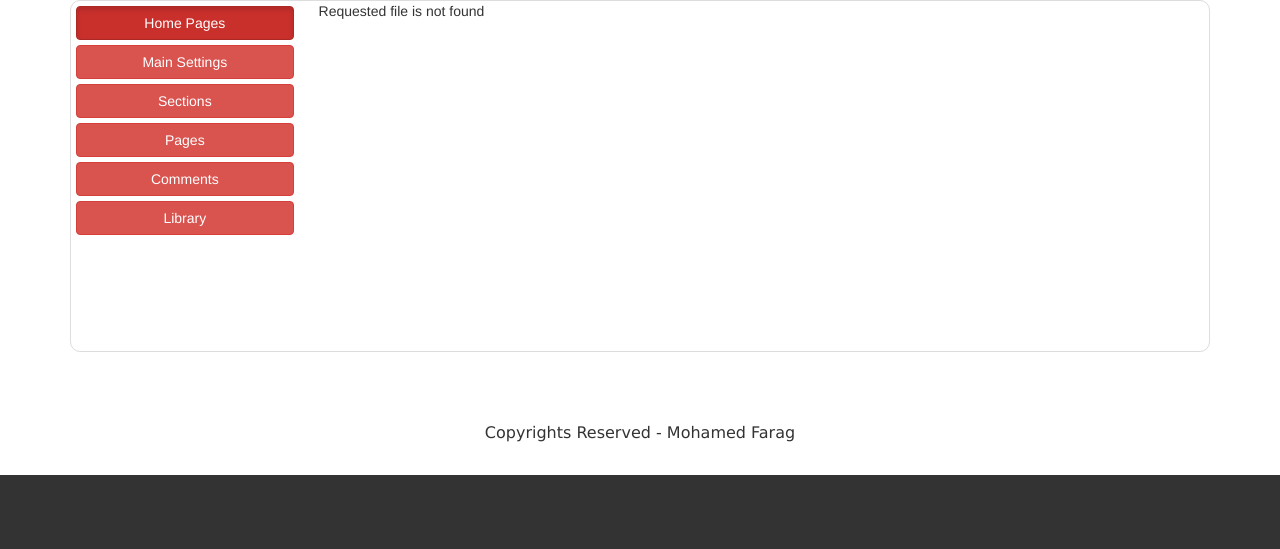
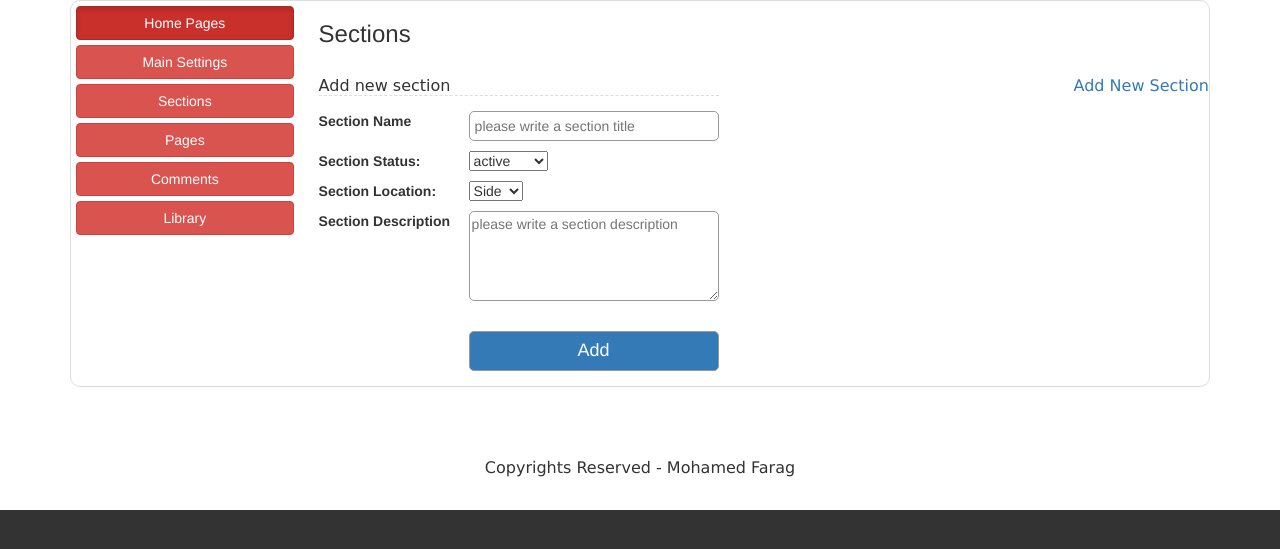
Before and after one commit to mcmido/Awebarts-PHP, a PHP site: page /index.php?page=Sections&action=add in a window 1280 px wide. Shown: the part 130-679 px from the top of the page. Run offline with PHP 8.4, Linux system fonts and the light colour scheme; the visitor is signed in with stand-in values (Sample User, id 1).

Commit message:
c_section
Edit,delete buttun in the Sections part

```diff
--- a/app/Sections.php
+++ /dev/null
@@ -1 +0,0 @@
-<h3>Sections</h3>
--- a/app/controllers/c_MainSettings.php
+++ b/app/controllers/c_MainSettings.php
@@ -45,7 +45,7 @@ else
         include 'models/Awebarts.php';
         include 'models/Display.php';
         $data =  new Display('main_settings');
-        $displayData = $data->getData();
+        $displayData = $data->getLastRecordDESC();
 
     }
     catch (Exception $exception)
--- /dev/null
+++ b/app/controllers/c_Sections.php
@@ -0,0 +1,85 @@
+<h3>Sections</h3>
+
+<h2><a href="?page=Sections&action=add">Add New Section</a></h2>
+
+<?php
+if ($_POST OR @$_GET['action'])
+{
+    if (isset($_GET['action']) AND $_GET['action'] == "add" )
+    {
+        include 'views/addSection.php';
+    }
+    if (isset($_POST['submit']) && $_POST['submit'] == "Add")
+    {
+        //sectionId sectionName, sectionStatus,
+        // sectionLocation,sectionDesc, sectionDate,username
+
+        $newSecData['sectionName']     = $_POST['sectionName'];
+        $newSecData['sectionStatus']   = $_POST['sectionStatus'];
+        $newSecData['sectionLocation'] = $_POST['sectionLocation'];
+        $newSecData['sectionDesc']     = $_POST['sectionDesc'];
+        $newSecData['username']        = $_SESSION['username'];
+
+        $tablename = "sections";
+
+        try
+        {
+            include "models/Awebarts.php";
+            include 'models/Add.php';
+
+            $addNewSec = new Add($newSecData,$tablename);
+
+            if ($addNewSec)
+            {
+                echo '<script type="text/javascript">alert("new section was addded");history.back();</script>';
+            }
+        }
+        catch (Exception $exception)
+        {
+            echo $exception->getMessage();
+        }
+    }
+    // delete
+    if (isset($_GET['action']) AND $_GET['action'] == "delete" )
+    {
+        try
+        {
+            include "models/Awebarts.php";
+            include 'models/Delete.php';
+            $id = $_GET['id'];
+
+            $tablename = "sections";
+            $deSec = new Delete($tablename);
+            $deSec->deletRecordById($id);
+        }
+        catch (Exception $exception)
+        {
+            echo $exception->getMessage();
+        }
+    }
+    //edit
+    if (isset($_GET['action']) AND $_GET['action'] == "edit" )
+    {
+        //
+        $id = $_GET['id'];
+        $tablename = "sections";
+        include "models/Awebarts.php";
+        include 'models/Display.php';
+        $editSecDisplay = new Display($tablename);
+        $recordSecData = $editSecDisplay->getRecordById($id);
+
+        print_r($recordSecData);
+
+        include 'views/editSection.php';
+    }
+}
+else
+{
+    include "models/Awebarts.php";
+    include 'models/Display.php';
+    $tablename = "sections";
+
+    $displaySec = new Display($tablename);
+    $SecDataDisplay = $displaySec->getAllData();
+    include 'views/sections.php';
+}
--- a/app/resources/css/style.css
+++ b/app/resources/css/style.css
@@ -4,6 +4,7 @@ header img{width:20%;float: left;}
 header h2{float: right;font-family: cursive;font-size: 18px;margin-top:50px;}
 
 .contents{overflow:hidden;border-radius: 10px; border:1px solid #ddd;min-height: 350px;}
+.contents h2{float:right;font-family: Verdana;font-size: 16px;color: blue;}
 .logincont{width:800px;margin: 50px auto;}
 
 aside{width: 20%;float: left;min-height: 350px;margin-right: 20px;}
@@ -61,3 +62,28 @@ footer p{font-family: verdana;font-size: 16px;}
 	height: 40px;
 	margin: 50px 150px;
 }
+
+.add{}
+.add h1
+{
+    font-family: cursive;
+    font-size: 16px;
+    border-bottom: 1px dashed #ddd;
+    margin-bottom: 15px;
+}
+
+.add input[type='submit']
+{
+    margin: 15px 150px;
+}
+
+.sectionTable
+{
+    width: 78%;
+}
+.sectionTable th
+{
+    color: #900;
+    background: #ff9 !important;
+}
+.sectionTable td img{max-width:24px;margin:3px;}
--- /dev/null
+++ b/app/views/addSection.php
@@ -0,0 +1,32 @@
+
+<!-- Add new section
+
+sectionId sectionName, sectionStatus, sectionLocation,sectionDesc, sectionDate,username
+
+-->
+
+<form class="mainSettingsForm add" action="" method="post">
+
+    <h1>Add new section</h1>
+    <label>Section Name</label>
+    <input type="text" name="sectionName" placeholder="please write a section title">
+    <p>
+        <label>Section Status:</label>
+        <select name="sectionStatus">
+            <option value="active">active</option>
+            <option value="disActive">disActive</option>
+        </select>
+    </p>
+    <p>
+        <label>Section Location:</label>
+        <select name="sectionLocation">
+            <option value="Side">Side</option>
+            <option value="Body">Body</option>
+        </select>
+    </p>
+    <label>Section Description</label>
+    <textarea name="sectionDesc" placeholder="please write a section description"></textarea>
+
+    <input class="btn btn-lg btn-primary" type="submit" name="submit" value="Add">
+
+</form>
```
Also changed, not shown: app/models/Delete.php (added, +36 -0 lines), app/models/Display.php (+49 -2 lines), app/views/editSection.php (added, +74 -0 lines), app/views/sections.php (added, +45 -0 lines), app/resources/images/delete.png (added), app/resources/images/edit.png (added).
